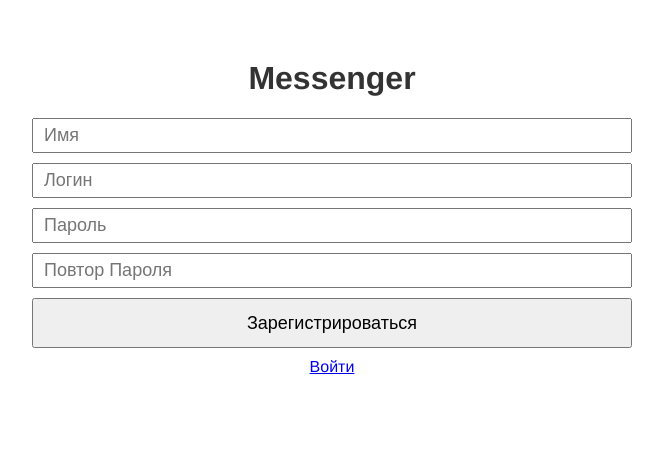
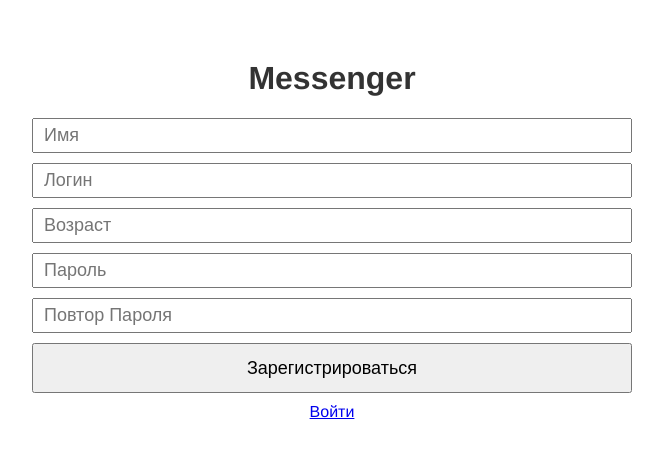
Before and after one commit to ZakhaRekt/messanger, a Vue app: page /register in a window 1280 px wide. Shown: the top 458 px of the page, without its empty margins (308-971 px from the left). Built offline with nearby package versions, Linux system fonts and the light colour scheme.

Commit message:
feat: add age input in RegistrationForm

```diff
--- a/src/components/RegistrationForm.vue
+++ b/src/components/RegistrationForm.vue
@@ -2,6 +2,7 @@
   <form>
     <input type="text" placeholder="Имя" v-model="name">
     <input type="text" placeholder="Логин" v-model="username">
+    <input type="number" min="13" max="92" placeholder="Возраст" v-model="age">
     <input type="password" placeholder="Пароль" v-model="password">
     <input type="password" placeholder="Повтор Пароля" v-model="repeatPassword">
     <button @click.prevent="register">Зарегистрироваться</button>
@@ -16,6 +17,7 @@ export default {
     return {
       name: "",
       username: "",
+      age: "",
       password: "",
       repeatPassword: "",
     }
@@ -59,7 +61,7 @@ export default {
           username: this.username,
           password: this.password,
           ip: clientIp,
-          age: "18"
+          age: this.age,
         })
       }).then(response => {
         console.log(response.json())
```
